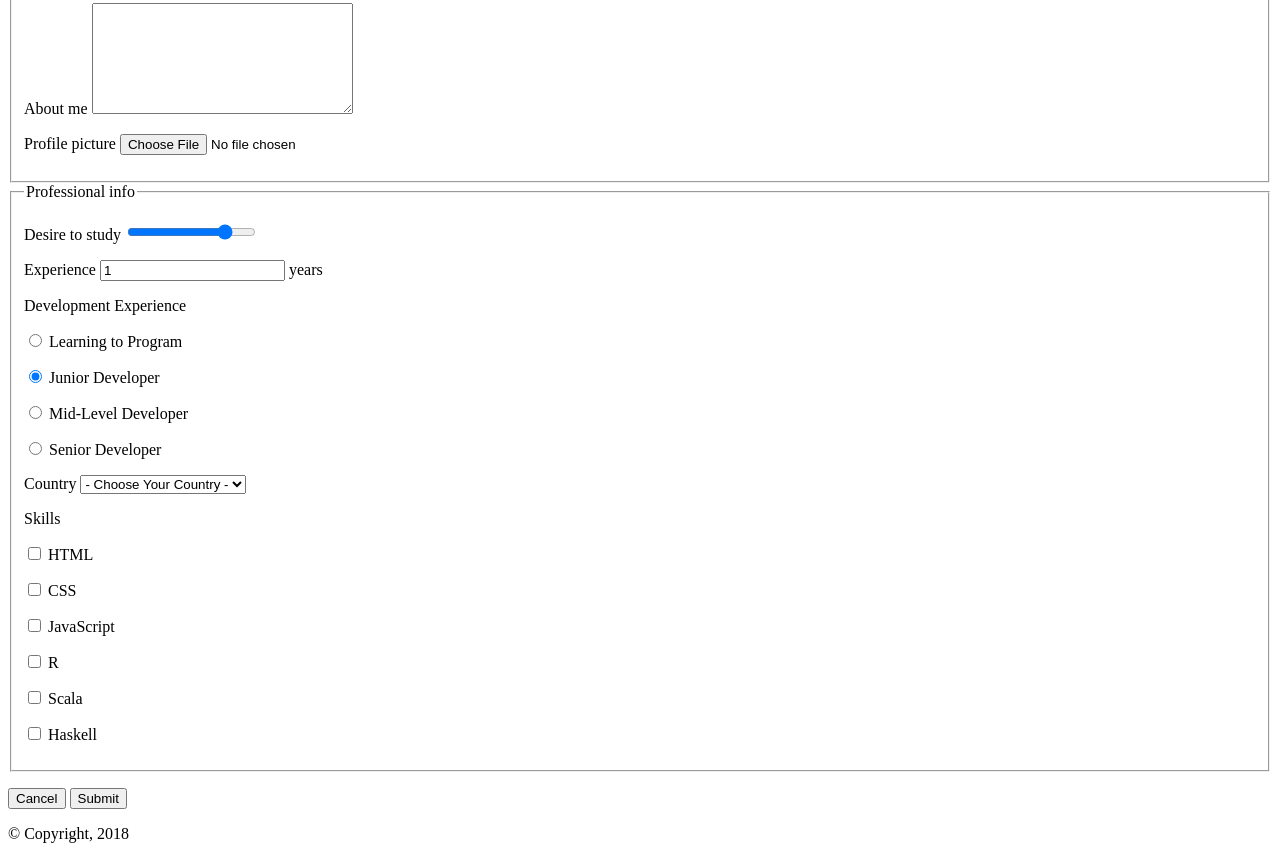
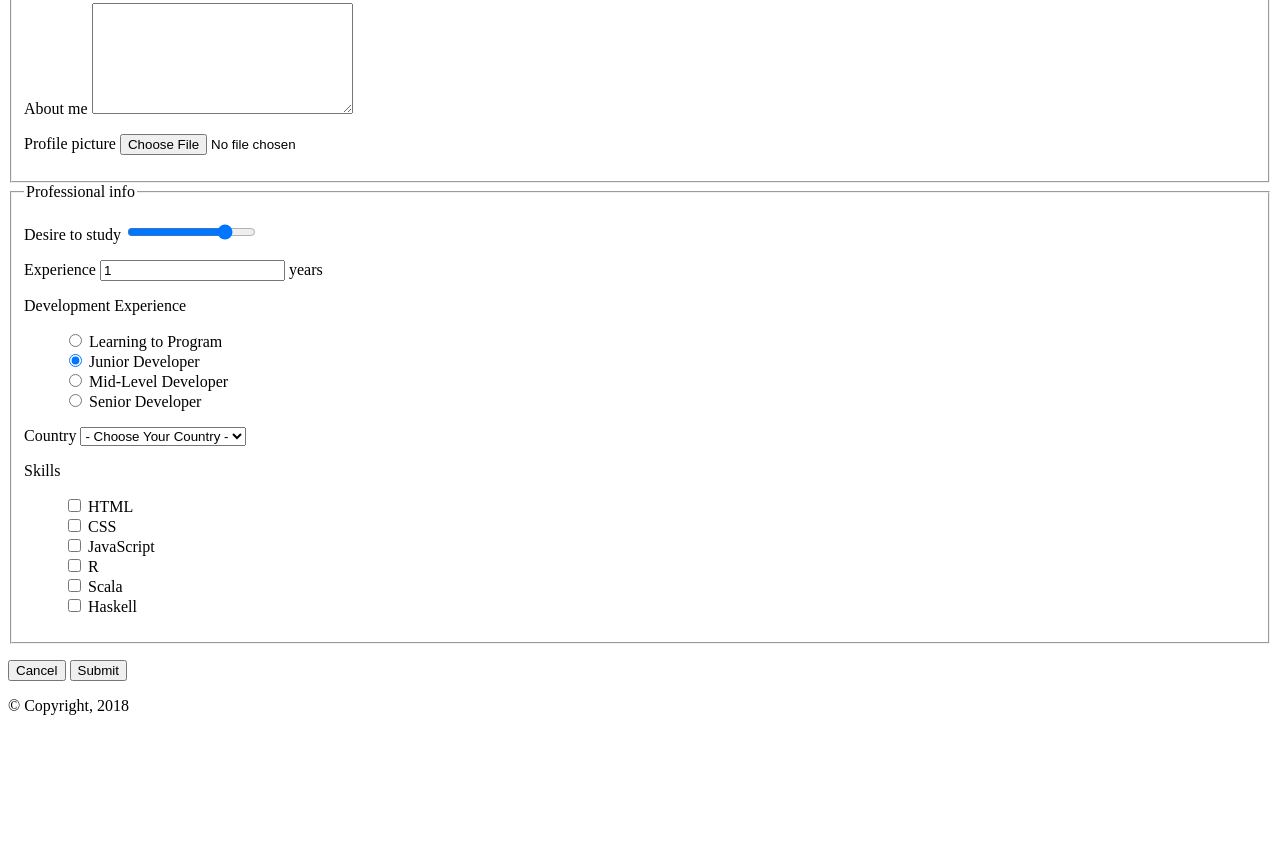
Before and after one commit to iboved/frontend-js-hw, a plain HTML site: page hw2/forms.html in a window 1280 px wide. Shown: the part 483-1342 px from the top of the page. After the commit the page ends 1214 px from the top, so only its background shows below. Drawn offline with Linux system fonts and the light colour scheme.

Commit message:
Changed <p> to  <li> in "checkbox" and "radio" lists

```diff
--- /dev/null
+++ b/hw2/css/styles.css
@@ -0,0 +1,3 @@
+.list-unstyled {
+    list-style: none;
+}
--- a/hw2/forms.html
+++ b/hw2/forms.html
@@ -3,6 +3,7 @@
     <head>
         <meta charset="UTF-8">
         <title>Forms</title>
+        <link rel="stylesheet" href="css/styles.css">
     </head>
     <body>
         <header>
@@ -72,22 +73,24 @@
                     years
                 </p>
                 <p>Development Experience</p>
-                <p>
+                <ul class="list-unstyled">
+                    <li>
                         <input type="radio" id="learningProgram" name="dev_experience" value="learning_program">
                         <label for="learningProgram">Learning to Program</label>
-                </p>
-                <p>
+                    </li>
+                    <li>
                         <input type="radio" id="juniorDeveloper" name="dev_experience" value="junior_developer" checked>
                         <label for="juniorDeveloper">Junior Developer</label>
-                </p>
-                <p>
+                    </li>
+                    <li>
                         <input type="radio" id="midLevelDeveloper" name="dev_experience" value="mid_level_developer">
                         <label for="midLevelDeveloper">Mid-Level Developer</label>
-                </p>
-                <p>
+                    </li>
+                    <li>
                         <input type="radio" id="seniorDeveloper" name="dev_experience" value="senior_developer">
                         <label for="seniorDeveloper">Senior Developer</label>
-                </p>
+                    </li>
+                </ul>
                 <p>
                     <label for="country">Country</label>
                     <select id="country" name="country">
@@ -98,30 +101,32 @@
                     </select>
                 </p>
                 <p>Skills</p>
-                <p>
+                <ul class="list-unstyled">
+                    <li>
                         <input type="checkbox" id="html" name="skills[]" value="html">
                         <label for="html">HTML</label>
-                </p>
-                <p>
+                    </li>
+                    <li>
                         <input type="checkbox" id="css" name="skills[]" value="css">
                         <label for="css">CSS</label>
-                </p>
-                <p>
+                    </li>
+                    <li>
                         <input type="checkbox" id="js" name="skills[]" value="js">
                         <label for="js">JavaScript</label>
-                </p>
-                <p>
+                    </li>
+                    <li>
                         <input type="checkbox" id="r" name="skills[]" value="r">
                         <label for="r">R</label>
-                </p>
-                <p>
+                    </li>
+                    <li>
                         <input type="checkbox" id="scala" name="skills[]" value="scala">
                         <label for="scala">Scala</label>
-                </p>
-                <p>
+                    </li>
+                    <li>
                         <input type="checkbox" id="haskell" name="skills[]" value="haskell">
                         <label for="haskell">Haskell</label>
-                </p>
+                    </li>
+                </ul>
             </fieldset>
             <p>
                 <button type="reset">Cancel</button>
```
Lines whose indentation alone changed are shown as unchanged.
